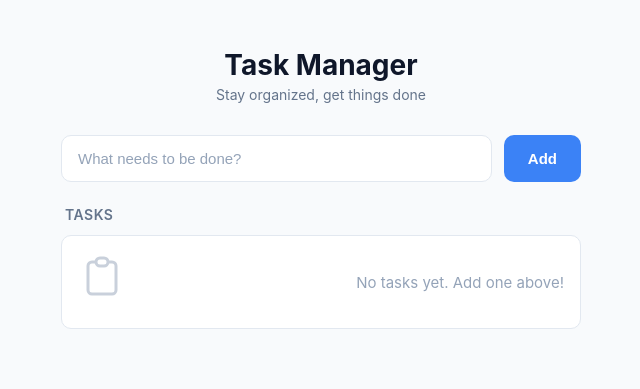
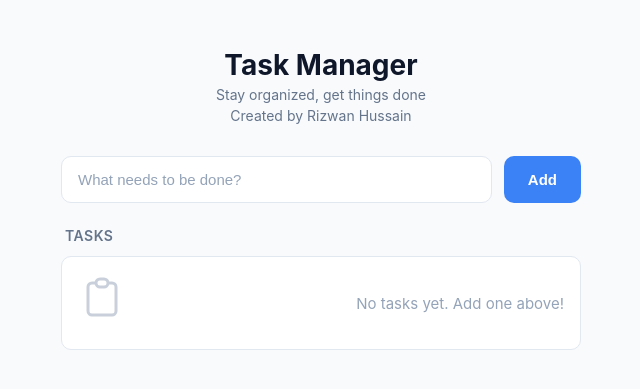
Before and after one commit to CloudRizz/docker-learning, a Flask app: page / in a window 1280 px wide. Shown: the top 389 px of the page, without its empty margins (319-959 px from the left). Run offline with Flask 3, Linux system fonts and the light colour scheme; data that the repository does not hold is empty.

Commit message:
added created by rizwan hussain

```diff
--- a/flask-redis-docker-task-manager/templates/index.html
+++ b/flask-redis-docker-task-manager/templates/index.html
@@ -39,6 +39,12 @@
         .subtitle {
             color: #64748b;
             font-size: 14px;
+        }
+
+        .created-by {
+            color: #64748b;
+            font-size: 14px;
+            margin-top: 4px;
         }
 
         .input-group {
@@ -203,6 +209,7 @@
     <header>
         <h1>Task Manager</h1>
         <p class="subtitle">Stay organized, get things done</p>
+        <p class="created-by">Created by Rizwan Hussain</p>
     </header>
 
     <div class="input-group">
```
